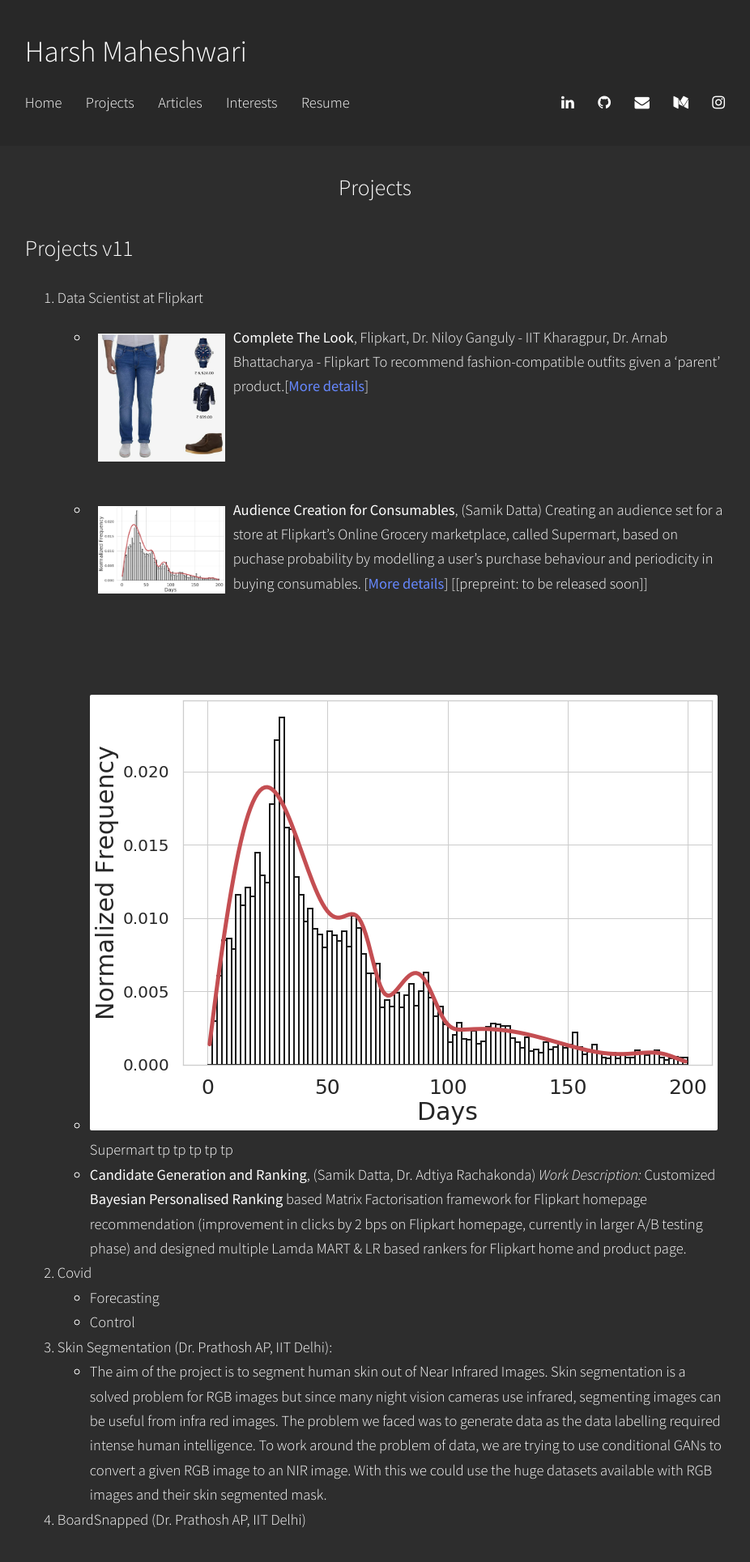
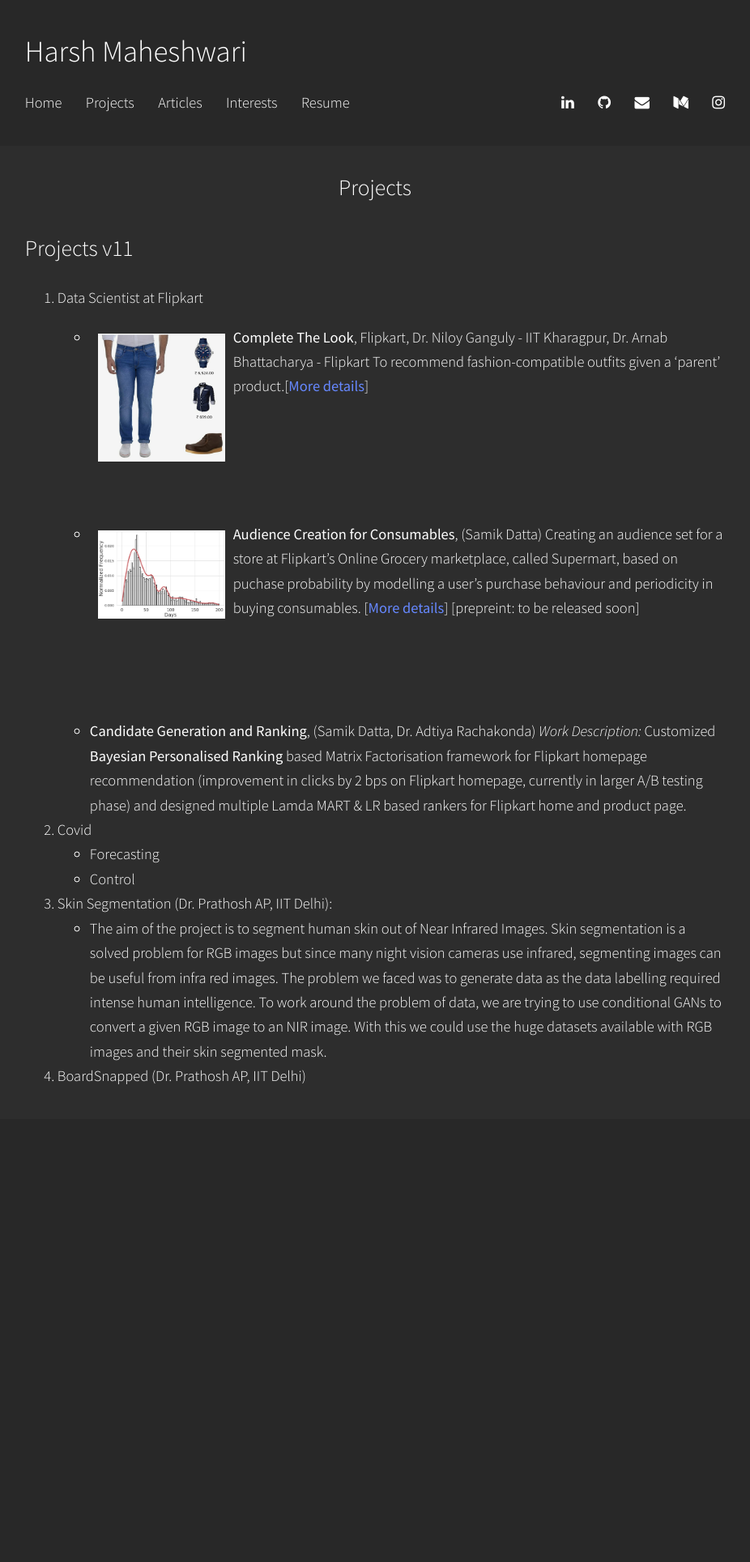
Before and after one commit to harshm121/portfolio-old, a Jekyll site: the page built from Projects/index.md, in a window 1280 px wide. Shown: the whole page at 81% size, without its empty margins (177-1103 px from the left). Built offline with Jekyll 4.4.1, drawn with Linux system fonts in a browser that asks for light colours; after the commit the page ends 1382 px from its top, so only the background shows below that.

Commit message:
Update index.md

```diff
--- a/Projects/index.md
+++ b/Projects/index.md
@@ -29,15 +29,15 @@
 <br>
 <br>
 <br>
+<br>
 	- <img align="left" style="padding:10px;" src="./supermart.png" alt="supermart sugar example" width="20%">
 **Audience Creation for Consumables**,	(Samik Datta)
-Creating an audience set for a store at Flipkart's Online Grocery marketplace, called Supermart, based on puchase probability by modelling a user's purchase behaviour and periodicity in buying consumables. \[[More details](supermart.md)\] \[[prepreint: to be released soon]\]
+Creating an audience set for a store at Flipkart's Online Grocery marketplace, called Supermart, based on puchase probability by modelling a user's purchase behaviour and periodicity in buying consumables. \[[More details](supermart.md)\] \[prepreint: to be released soon\]
 <br>
 <br>
 <br>
 <br>
 <br>
-	- ![tp](supermart.png) Supermart tp tp tp tp tp
 	- **Candidate Generation and Ranking**, (Samik Datta, Dr. Adtiya Rachakonda)
 *Work Description:* Customized **Bayesian Personalised Ranking** based Matrix Factorisation framework for Flipkart homepage recommendation (improvement in clicks by 2 bps on Flipkart homepage, currently in larger A/B testing phase) and designed multiple Lamda MART & LR based rankers for Flipkart home and product page.
 
```
